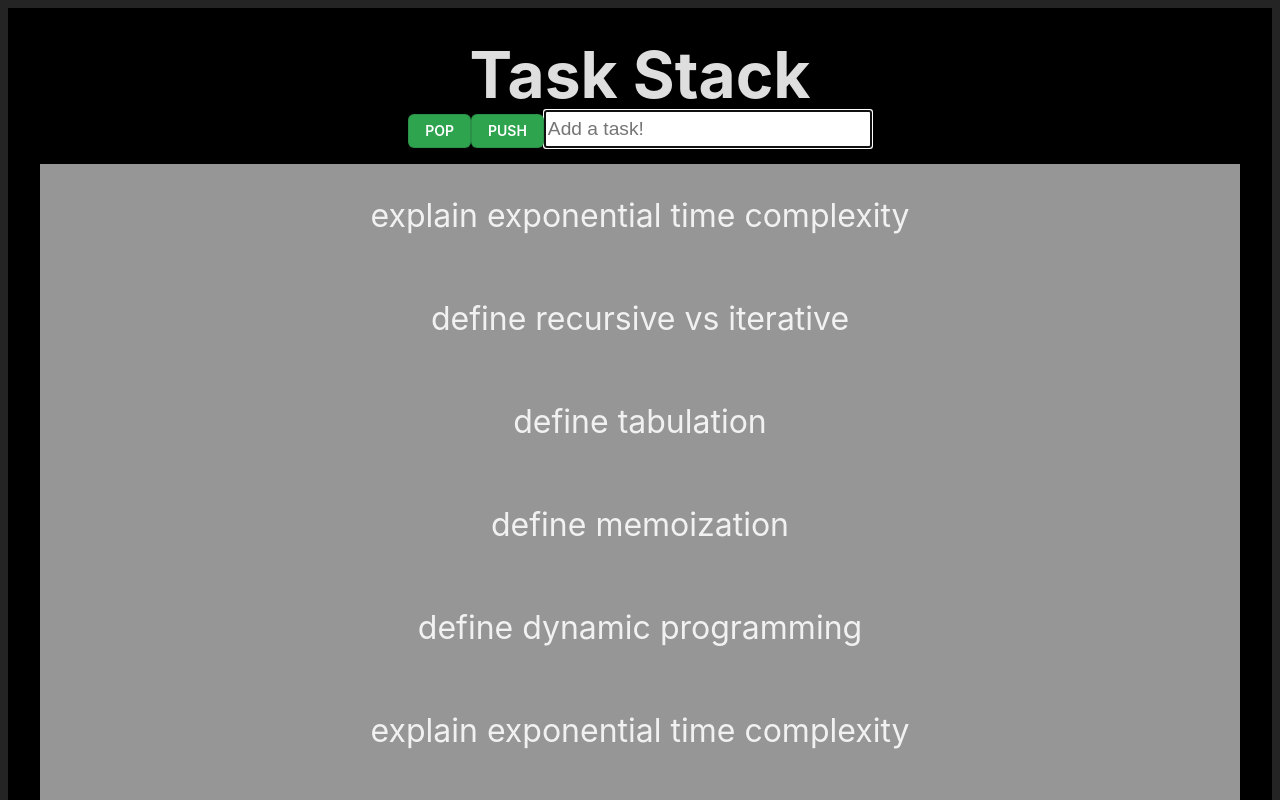
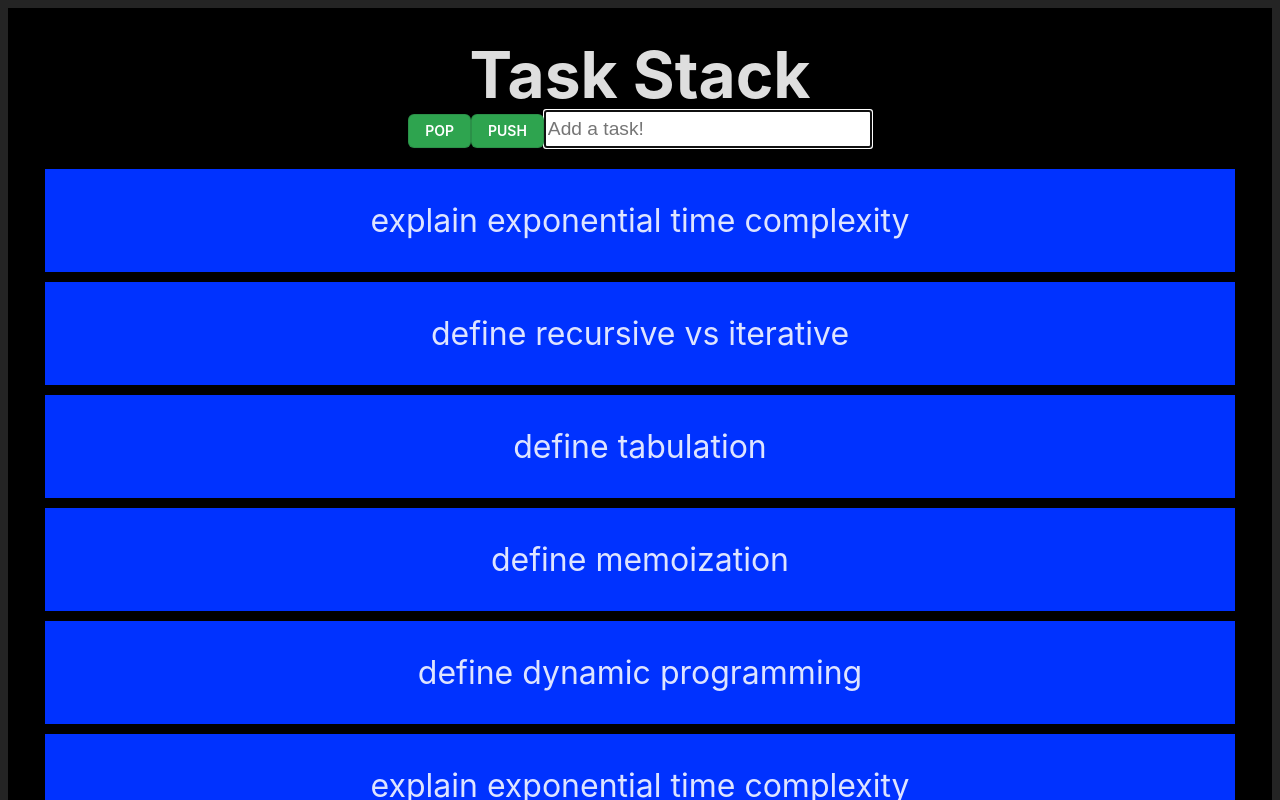
Before and after one commit to kjameer0/task-stack, a React (Vite) app: page / in a window 1280 px wide. Shown: the top 800 px of the page. Built offline with nearby package versions, Linux system fonts and the light colour scheme.

Commit message:
feat: added useref to stackitem

```diff
--- a/src/components/Stack/StyledStack.ts
+++ b/src/components/Stack/StyledStack.ts
@@ -11,11 +11,13 @@ export const StyledStack = styled.div`
     padding: 0;
   }
   li {
-    /* border: 5px solid black; */
+    border: 5px solid black;
+    background-color: rgb(0, 50, 255);
     padding-top: 2rem;
     padding-bottom: 2rem;
     text-align: center;
     font-size: 2rem;
+    /* box-shadow: 6px -160px teal; */
   }
   .push-field {
     width: 20rem;
--- a/src/components/Stack/resusables/StackItem.tsx
+++ b/src/components/Stack/resusables/StackItem.tsx
@@ -1,6 +1,8 @@
+import { useRef } from 'react';
 export default function StackItem({ idx, task }: { idx: number; task: string }) {
+  const itemRef = useRef<HTMLLIElement>(null);
   return (
-    <li className="card">
+    <li ref={itemRef} className="card">
       <div className="content">{task}</div>
     </li>
   );
```
